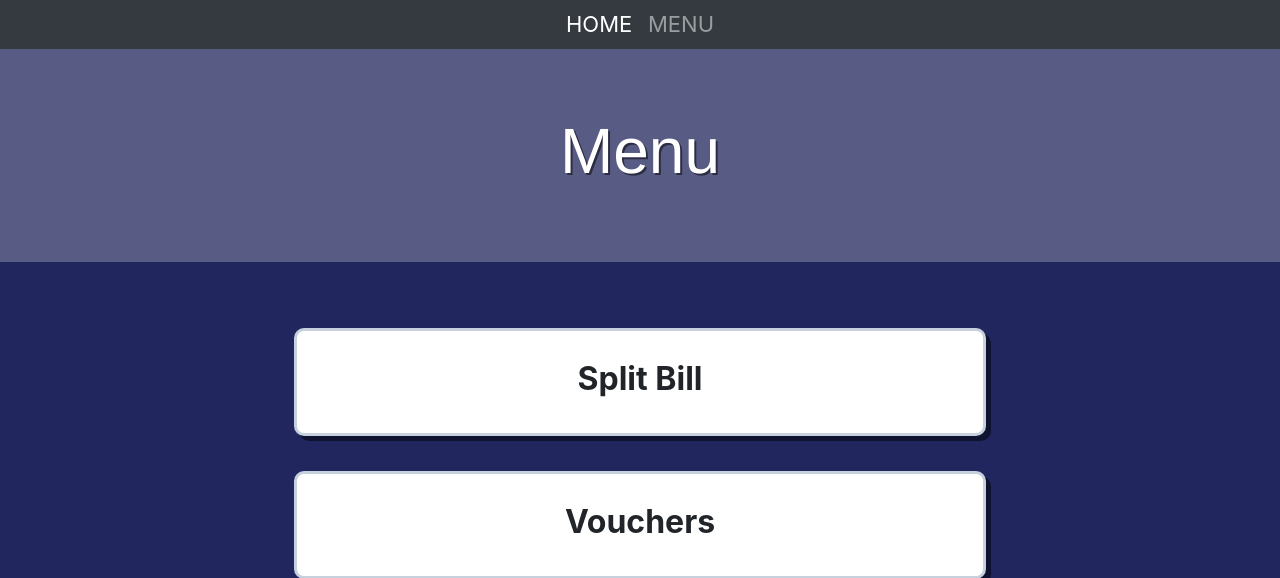
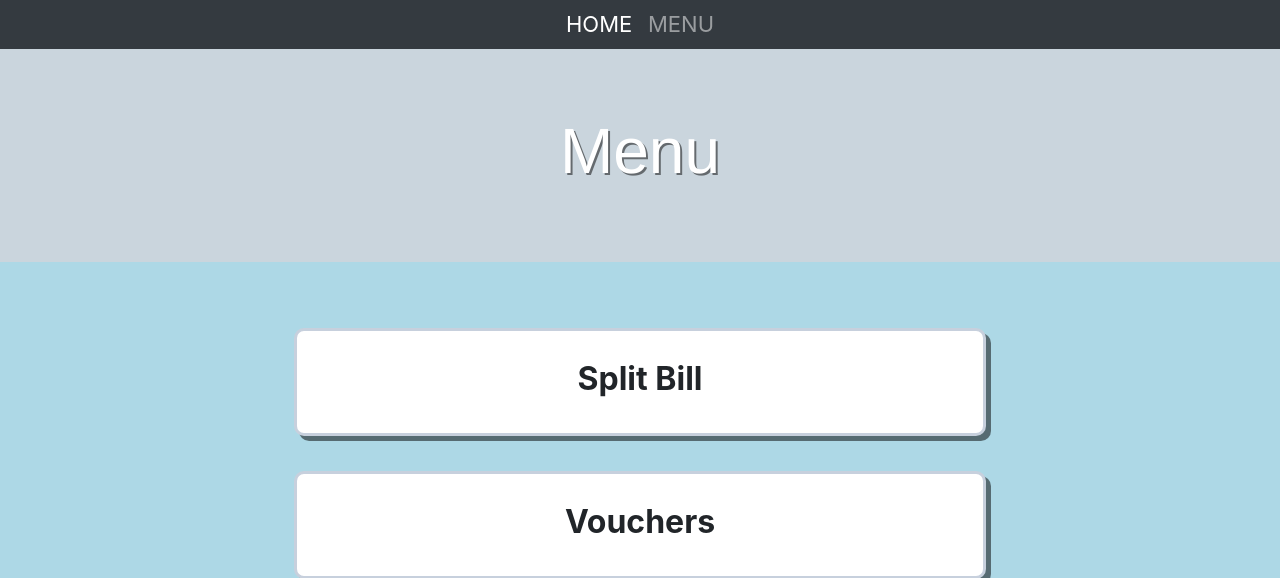
Before and after one commit to NXFORG/INSE---Bill-Splitting-Application, a PHP site: page / in a window 1280 px wide. Shown: the top 578 px of the page. Run offline with PHP 8.4, Linux system fonts and the light colour scheme; some libraries are stand-ins or nearby versions.

Commit message:
Changed some more CSS on menu page

```diff
--- a/style.css
+++ b/style.css
@@ -1,5 +1,6 @@
+
 body{
-  background-color: #21265e;
+  background-color: lightblue;
   background-size: cover;
   margin: 0;
 }
@@ -27,7 +28,7 @@ body{
   transition-property: color, background-color;
 }
 .jumbotron{
-  background-color: rgba(215, 212, 219,0.3);
+  background-color: rgba(215, 212, 219,0.7);
 }
 header{
   text-align: center;
```
